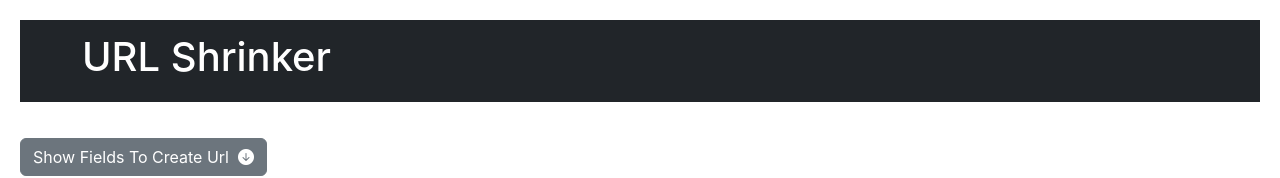
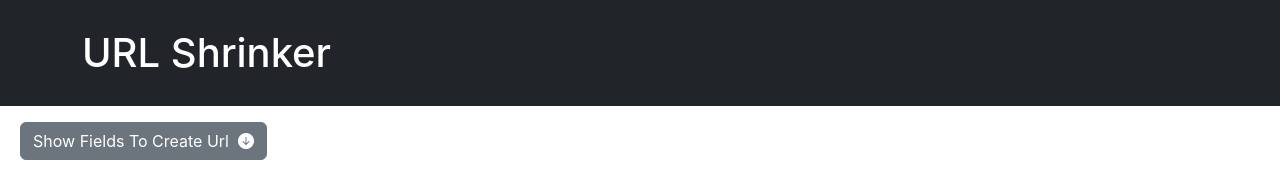
Before and after one commit to zuhayr-syed/python-rest-api, a React (Create React App) app in the folder front-end/: page / in a window 1280 px wide. Shown: the top 178 px of the page. Built offline with nearby package versions, Linux system fonts and the light colour scheme; no server answers.

Commit message:
Change header styling

```diff
--- a/front-end/src/App.tsx
+++ b/front-end/src/App.tsx
@@ -15,7 +15,7 @@ function App() {
 
   return (
     <div>
-      <div className="root">
+      <div>
         <Header />
       </div>
       {!showEditUrl && (
--- a/front-end/src/Header/header.tsx
+++ b/front-end/src/Header/header.tsx
@@ -4,10 +4,10 @@ import Navbar from "react-bootstrap/Navbar";
 function Header() {
   return (
     <div>
-      <Navbar bg="dark" variant="dark" sticky="top">
+      <Navbar bg="dark" variant="dark">
         <Container>
           <Navbar.Brand>
-            <h1>URL Shrinker</h1>
+            <h1 className="pt-3 pb-2">URL Shrinker</h1>
           </Navbar.Brand>
         </Container>
       </Navbar>
```
